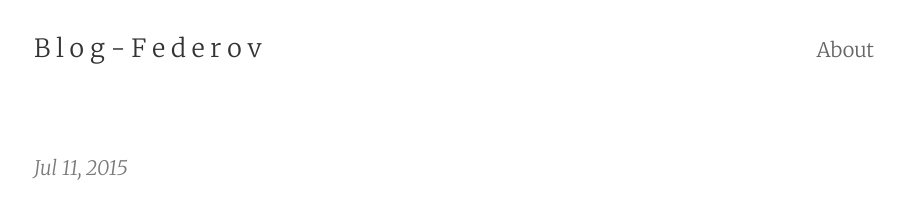
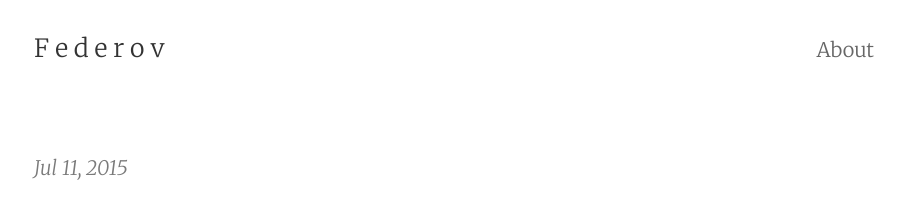
Before and after one commit to feder0v/feder0v.github.io, a Jekyll site: the page built from index.html, in a window 1280 px wide. Shown: the top 201 px of the page, without its empty margins (186-1090 px from the left). Built offline with Jekyll 4.4.1, drawn with Linux system fonts in a browser that asks for light colours; the list of posts is cut into pages by our own code.

```diff
--- a/_config.yml
+++ b/_config.yml
@@ -1,5 +1,5 @@
 # Site settings
-title:       B l o g - F e d e r o v
+title:       F e d e r o v
 email:       federov@teknik.io
 author:      Federov
 description: "Cyber Security Enthusiast"
@@ -33,7 +33,7 @@ fb_page_id:
 
 # Disqus post comments
 # (leave blank to disable Disqus)
-disqus_shortname:
+disqus_shortname: feder0v
 
 # Facebook Comments plugin
 # (leave blank to disable Facebook Comments, otherwise set it to true)
```
